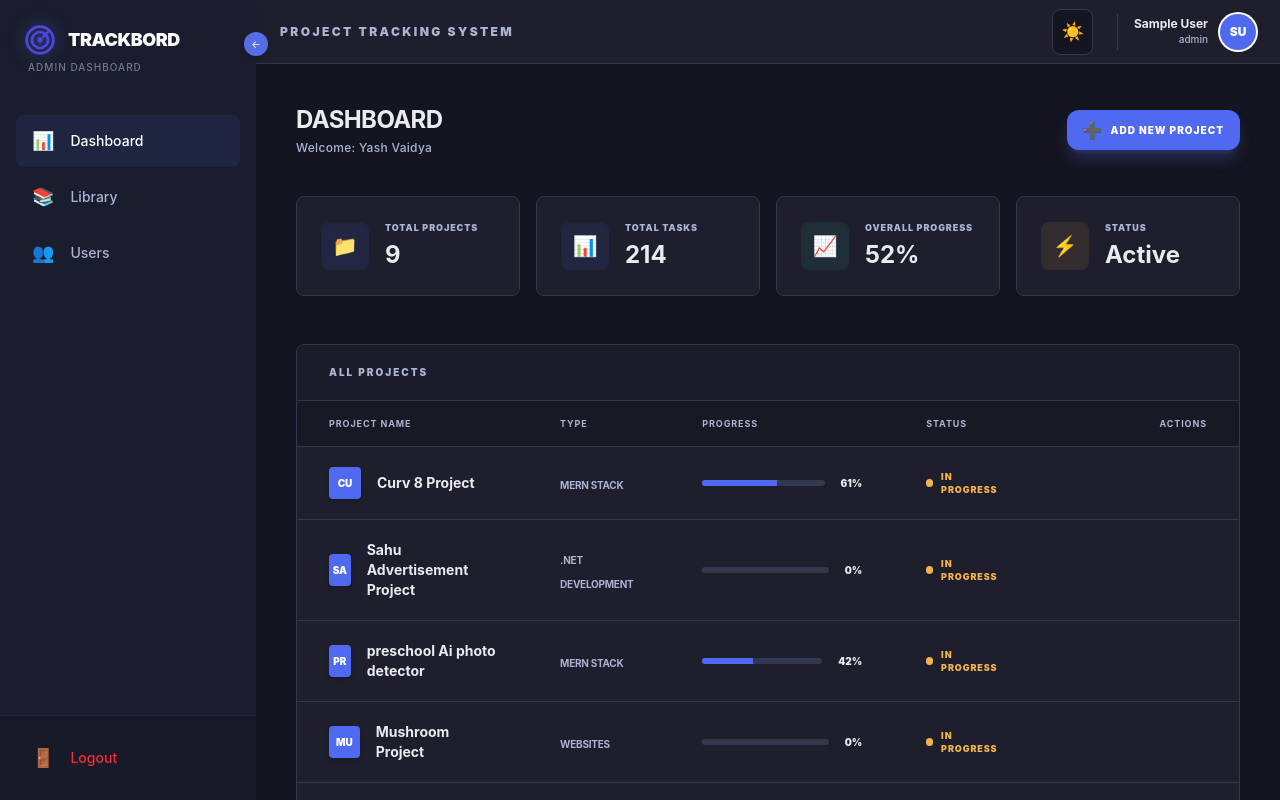
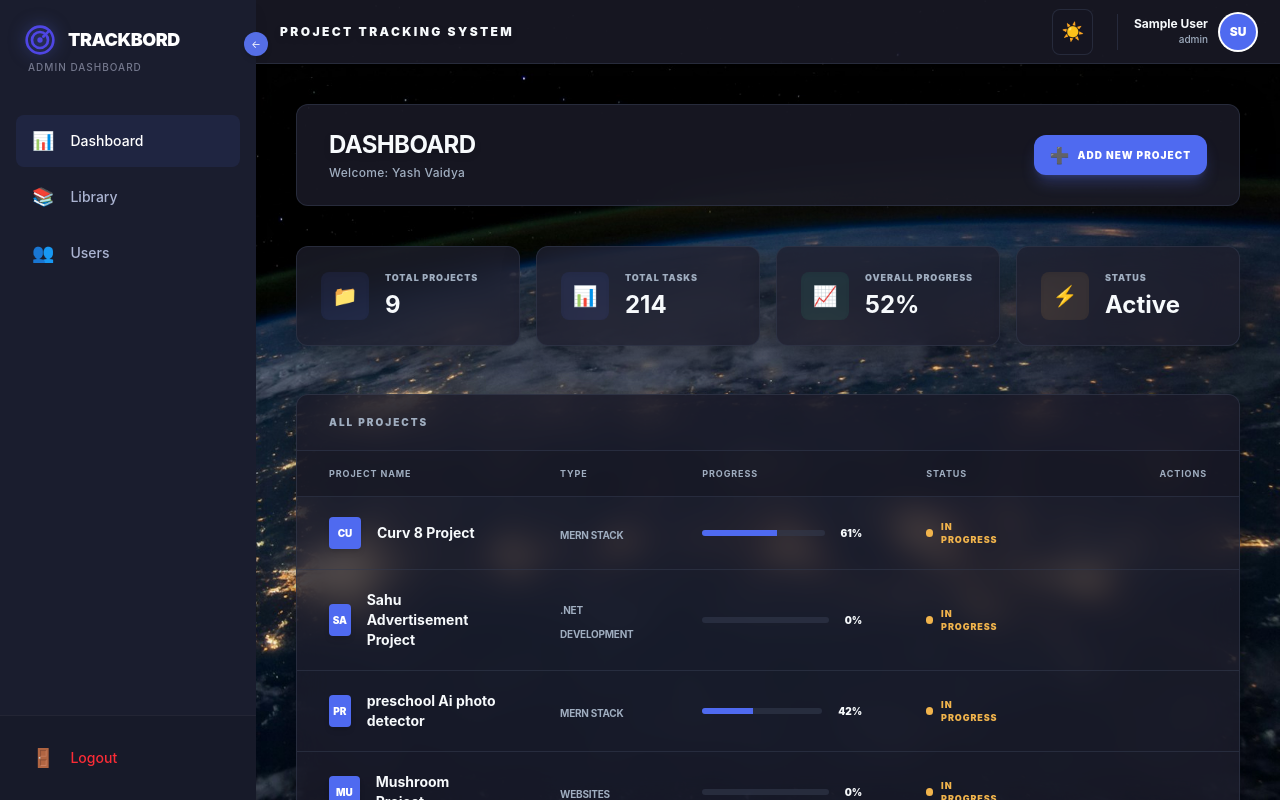
Before and after one commit to Yash-vaidya/project-management-system, a React (Vite) app: page / in a window 1280 px wide. Built offline with nearby package versions, Linux system fonts and the light colour scheme; data requests are answered from the project's data file; sample sign-in values are in the browser's storage.

Commit message:
background img for light and dark theam

```diff
--- a/src/App.jsx
+++ b/src/App.jsx
@@ -69,7 +69,7 @@ function App() {
 
   return (
     <ToastProvider>
-    <div className={`min-h-screen transition-colors duration-300`} style={{ backgroundColor: 'var(--bg-color)', color: 'var(--text-color)' }}>
+    <div className={`min-h-screen transition-colors duration-300`} style={{ color: 'var(--text-color)' }}>
       <Router>
         <Routes>
           <Route
@@ -80,7 +80,7 @@ function App() {
             path='/*'
             element={
               isLoggedIn ? (
-                <div className='flex h-screen overflow-hidden bg-[var(--bg-color)]'>
+                <div className='flex h-screen overflow-hidden bg-transparent'>
                   <Navbar onLogout={() => handleLogin(false)} isCollapsed={isSidebarCollapsed} onToggle={toggleSidebar} />
                   <div className='flex-1 flex flex-col min-w-0 overflow-hidden'>
                     <TopNavbar theme={theme} toggleTheme={() => setTheme(t => t === 'dark' ? 'light' : 'dark')} />
--- a/src/components/TopNavbar.jsx
+++ b/src/components/TopNavbar.jsx
@@ -69,10 +69,10 @@ function TopNavbar({ theme, toggleTheme }) {
 
    return (
      <>
-       <header className='h-16 bg-[var(--card-bg)] border-b border-[var(--border-color)] flex items-center justify-between px-6 sticky top-0 z-40 transition-colors duration-300'>
+       <header className='h-16 bg-[var(--card-bg)] backdrop-blur-xl border-b border-[var(--border-color)] flex items-center justify-between px-6 sticky top-0 z-40 transition-colors duration-300 shadow-sm'>
 
           <div className='flex items-center gap-4'>
-            <h2 className='text-xs font-black uppercase tracking-[0.2em] text-[var(--text-secondary)] hidden lg:block'>Project Tracking System</h2>
+            <h2 className='text-xs font-black uppercase tracking-[0.2em] text-[var(--text-primary)] hidden lg:block drop-shadow-md'>Project Tracking System</h2>
           </div>
 
          <div className='flex items-center gap-6'>
--- a/src/index.css
+++ b/src/index.css
@@ -3,12 +3,15 @@
 :root {
   /* QuillPro Light Palette */
   --primary-color: #4F6AF0;
-  --bg-color: #F5F7FA;
-  --card-bg: #FFFFFF;
+  --bg-color: rgba(245, 247, 250, 0.5);
+  --bg-image: url('./assets/light mode.png');
+  --card-bg: rgba(255, 255, 255, 0.90); /* White glass with high opacity for visibility */
   --sidebar-bg: #1A1D2E;
-  --text-primary: #2D3748;
-  --text-secondary: #718096;
-  --border-color: #E2E8F0;
+  --text-primary: #7C2D12; /* Darker, richer orange/brown for extreme contrast */
+  --text-secondary: #FF6600; /* Extremely bright, vivid orange */
+  --border-color: rgba(255, 255, 255, 0.9);
+  --card-shadow: 0 8px 32px 0 rgba(31, 38, 135, 0.15);
+  --card-shadow-hover: 0 12px 48px 0 rgba(31, 38, 135, 0.25);
   --success: #34C38F;
   --info: #4F6AF0;
   --warning: #F1B44C;
@@ -22,19 +25,27 @@
 [class~="dark"] {
   /* QuillPro Dark Palette */
   --bg-color: #151521;
-  --card-bg: #1E1E2D;
+  --bg-image: url('./assets/dark mode.jpg');
+  --card-bg: rgba(30, 30, 45, 0.75);
   --sidebar-bg: #1A1D2E;
-  --text-primary: #E9ECEF;
+  --text-primary: #F7FAFC;
   /* Reverted to original */
-  --text-secondary: #ABB4D2;
+  --text-secondary: #A0AEC0;
   /* Reverted to original */
-  --border-color: #32394E;
+  --border-color: rgba(50, 57, 78, 0.6);
+  --card-shadow: 0 8px 32px 0 rgba(0, 0, 0, 0.4);
+  --card-shadow-hover: 0 12px 48px 0 rgba(0, 0, 0, 0.6);
 }
 
 body {
   font-family: 'Inter', system-ui, -apple-system, sans-serif;
   color: var(--text-primary);
   background-color: var(--bg-color);
+  background-image: var(--bg-image);
+  background-size: cover;
+  background-position: center;
+  background-attachment: fixed;
+  background-repeat: no-repeat;
   -webkit-font-smoothing: antialiased;
   -moz-osx-font-smoothing: grayscale;
   line-height: 1.5;
@@ -44,11 +55,17 @@ body {
 /* --- QuillPro Global Utilities --- */
 
 .card-saas {
-  @apply bg-[var(--card-bg)] rounded-lg shadow-sm border border-[var(--border-color)] transition-all duration-200;
+  background: var(--card-bg);
+  border: 1px solid var(--border-color);
+  box-shadow: var(--card-shadow);
+  backdrop-filter: blur(16px);
+  -webkit-backdrop-filter: blur(16px);
+  @apply rounded-xl transition-all duration-300;
 }
 
 .card-saas:hover {
-  @apply shadow-md;
+  box-shadow: var(--card-shadow-hover);
+  @apply -translate-y-1;
 }
 
 .btn-primary {
@@ -64,7 +81,7 @@ body {
 }
 
 .input-saas {
-  @apply bg-[var(--card-bg)] border border-[var(--border-color)] text-[var(--text-primary)] rounded px-3 py-2 focus:outline-none focus:ring-2 focus:ring-[var(--primary-color)]/20 transition-all placeholder:text-[var(--text-secondary)]/50;
+  @apply bg-[var(--card-bg)] backdrop-blur-md border border-[var(--border-color)] text-[var(--text-primary)] rounded-lg px-3 py-2 focus:outline-none focus:ring-2 focus:ring-[var(--primary-color)]/30 focus:border-[var(--primary-color)]/50 transition-all placeholder:text-[var(--text-secondary)]/50;
 }
 
 /* 8px Grid System Helpers */
--- a/src/pages/Home.jsx
+++ b/src/pages/Home.jsx
@@ -78,9 +78,9 @@ function Home() {
 
   return (
     <div className="max-w-[1600px] mx-auto animate-fadeIn p-4">
-      <div className="flex items-center justify-between mb-10">
+      <div className="flex flex-col sm:flex-row items-start sm:items-center justify-between mb-10 card-saas px-8 py-6 gap-4">
         <div>
-          <h1 className="text-2xl font-bold text-[var(--text-primary)] tracking-tight uppercase">Dashboard</h1>
+          <h1 className="text-2xl font-bold text-[var(--text-primary)] tracking-tight uppercase drop-shadow-md">Dashboard</h1>
           <p className="text-xs text-[var(--text-secondary)] mt-1 font-medium tracking-wide">Welcome: Yash Vaidya</p>
         </div>
         <div className="flex gap-3">
```
Also changed, not shown: db.json, src/assets/dark mode.jpg (added), 1 other file (tests, documents, lock files or other folders).
